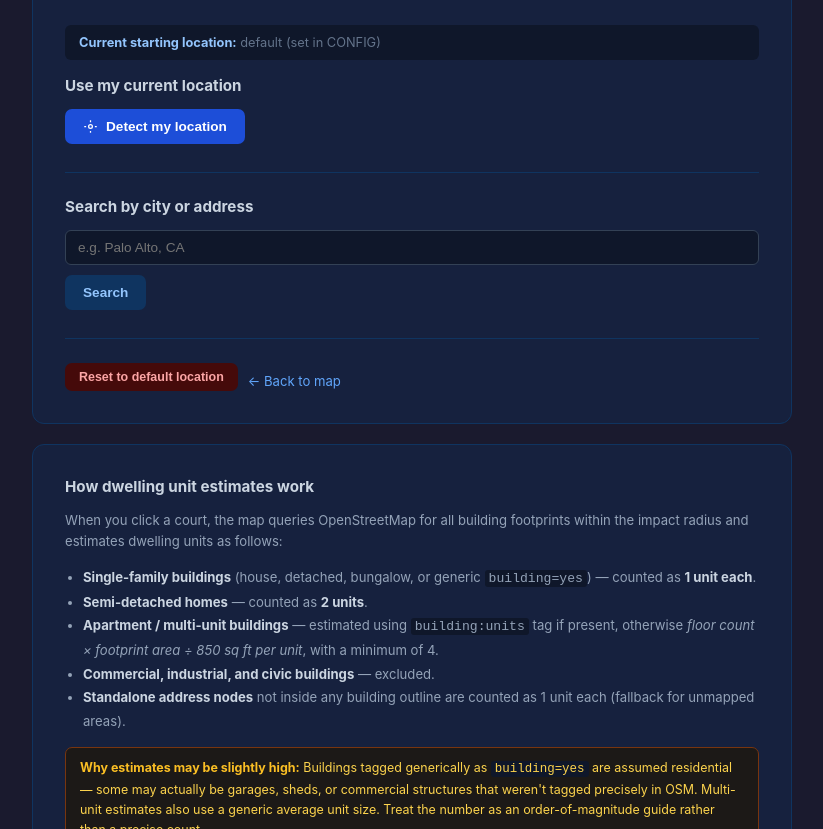
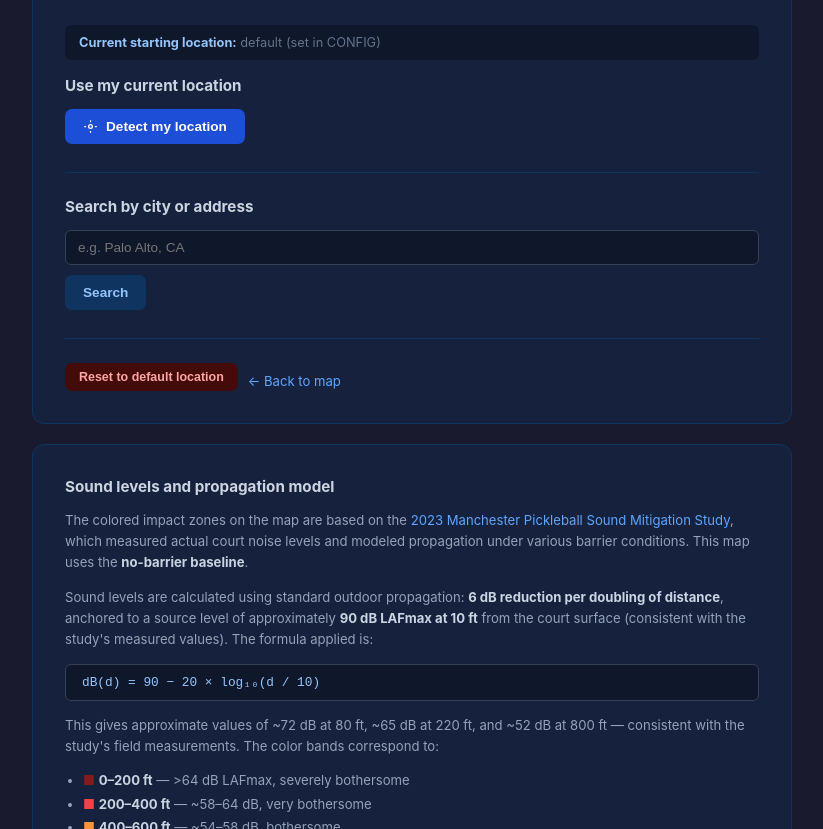
Before and after one commit to jeremydo/sports-courts-map, a plain HTML site: page settings.html in a window 1280 px wide. Shown: the part 123-952 px from the top of the page, without its empty margins (228-1051 px from the left). Drawn offline with Linux system fonts and the light colour scheme.

Commit message:
Add dw-est tooltip in popup; replace settings methodology card with sound propagation explainer
- Popup: hovering "(est.)" on dwelling unit count shows floating tooltip with full
  estimation methodology (building types, multi-unit formula, exclusions, inflation note)
- Settings: remove dwelling unit card (now covered by popup tooltip)
- Settings: add sound levels card explaining Manchester study no-barrier model,
  6 dB/doubling formula, source level, and color band dB ranges; links to study PDF

```diff
--- a/settings.html
+++ b/settings.html
@@ -116,27 +116,36 @@
 </div>
 
 <div class="card">
-  <h2>How dwelling unit estimates work</h2>
+  <h2>Sound levels and propagation model</h2>
   <p style="font-size:0.82rem;color:#94a3b8;margin-bottom:14px;line-height:1.6">
-    When you click a court, the map queries OpenStreetMap for all building
-    footprints within the impact radius and estimates dwelling units as follows:
+    The colored impact zones on the map are based on the
+    <a href="https://www.manchester.ma.us/DocumentCenter/View/7767/2023-Manchester-Pickleball-Sound-Mitigation-Study" target="_blank" rel="noopener" style="color:#60a5fa">2023 Manchester Pickleball Sound Mitigation Study</a>,
+    which measured actual court noise levels and modeled propagation under various barrier conditions.
+    This map uses the <strong style="color:#cbd5e1">no-barrier baseline</strong>.
+  </p>
+  <p style="font-size:0.82rem;color:#94a3b8;margin-bottom:14px;line-height:1.6">
+    Sound levels are calculated using standard outdoor propagation: <strong style="color:#cbd5e1">6 dB reduction per doubling of distance</strong>,
+    anchored to a source level of approximately <strong style="color:#cbd5e1">90 dB LAFmax at 10 ft</strong> from the court surface
+    (consistent with the study's measured values). The formula applied is:
+  </p>
+  <div style="background:#0f172a;border:1px solid #334155;border-radius:6px;padding:10px 16px;font-family:monospace;font-size:0.8rem;color:#93c5fd;margin-bottom:14px">
+    dB(d) = 90 − 20 × log₁₀(d / 10)
+  </div>
+  <p style="font-size:0.82rem;color:#94a3b8;margin-bottom:12px;line-height:1.6">
+    This gives approximate values of ~72 dB at 80 ft, ~65 dB at 220 ft, and ~52 dB at 800 ft —
+    consistent with the study's field measurements. The color bands correspond to:
   </p>
   <ul style="font-size:0.82rem;color:#94a3b8;line-height:1.8;padding-left:18px;margin-bottom:14px">
-    <li><strong style="color:#cbd5e1">Single-family buildings</strong> (house, detached, bungalow, or generic <code style="background:#0f172a;padding:1px 4px;border-radius:3px">building=yes</code>) — counted as <strong style="color:#cbd5e1">1 unit each</strong>.</li>
-    <li><strong style="color:#cbd5e1">Semi-detached homes</strong> — counted as <strong style="color:#cbd5e1">2 units</strong>.</li>
-    <li><strong style="color:#cbd5e1">Apartment / multi-unit buildings</strong> — estimated using
-      <code style="background:#0f172a;padding:1px 4px;border-radius:3px">building:units</code> tag if present,
-      otherwise <em>floor count × footprint area ÷ 850 sq ft per unit</em>, with a minimum of 4.</li>
-    <li><strong style="color:#cbd5e1">Commercial, industrial, and civic buildings</strong> — excluded.</li>
-    <li><strong style="color:#cbd5e1">Standalone address nodes</strong> not inside any building outline are
-      counted as 1 unit each (fallback for unmapped areas).</li>
+    <li><strong style="color:#7f1d1d">■</strong> <strong style="color:#cbd5e1">0–200 ft</strong> — &gt;64 dB LAFmax, severely bothersome</li>
+    <li><strong style="color:#ef4444">■</strong> <strong style="color:#cbd5e1">200–400 ft</strong> — ~58–64 dB, very bothersome</li>
+    <li><strong style="color:#fb923c">■</strong> <strong style="color:#cbd5e1">400–600 ft</strong> — ~54–58 dB, bothersome</li>
+    <li><strong style="color:#fde047">■</strong> <strong style="color:#cbd5e1">600–800 ft</strong> — ~52–54 dB, noticeable</li>
+    <li><strong style="color:#86efac">■</strong> <strong style="color:#cbd5e1">800–1000 ft</strong> — ~50–52 dB, at threshold</li>
   </ul>
-  <div style="background:#1c1917;border:1px solid #78350f;border-radius:7px;padding:10px 14px;font-size:0.78rem;color:#fcd34d;line-height:1.6">
-    <strong style="color:#fbbf24">Why estimates may be slightly high:</strong>
-    Buildings tagged generically as <code style="background:#0f172a;padding:1px 4px;border-radius:3px">building=yes</code>
-    are assumed residential — some may actually be garages, sheds, or commercial structures
-    that weren't tagged precisely in OSM. Multi-unit estimates also use a generic average
-    unit size. Treat the number as an order-of-magnitude guide rather than a precise count.
+  <div style="background:#0c1a2e;border:1px solid #1e3a5f;border-radius:7px;padding:10px 14px;font-size:0.78rem;color:#93c5fd;line-height:1.6">
+    <strong style="color:#60a5fa">Note:</strong> These are <em>peak</em> noise events (LAFmax), not average levels.
+    Real-world levels vary with wind, terrain, and court activity. Overlapping zones from nearby courts
+    appear darker on the map to indicate cumulative potential exposure.
   </div>
 </div>
 
```
Also changed, not shown: index.html (+48 -2 lines).
